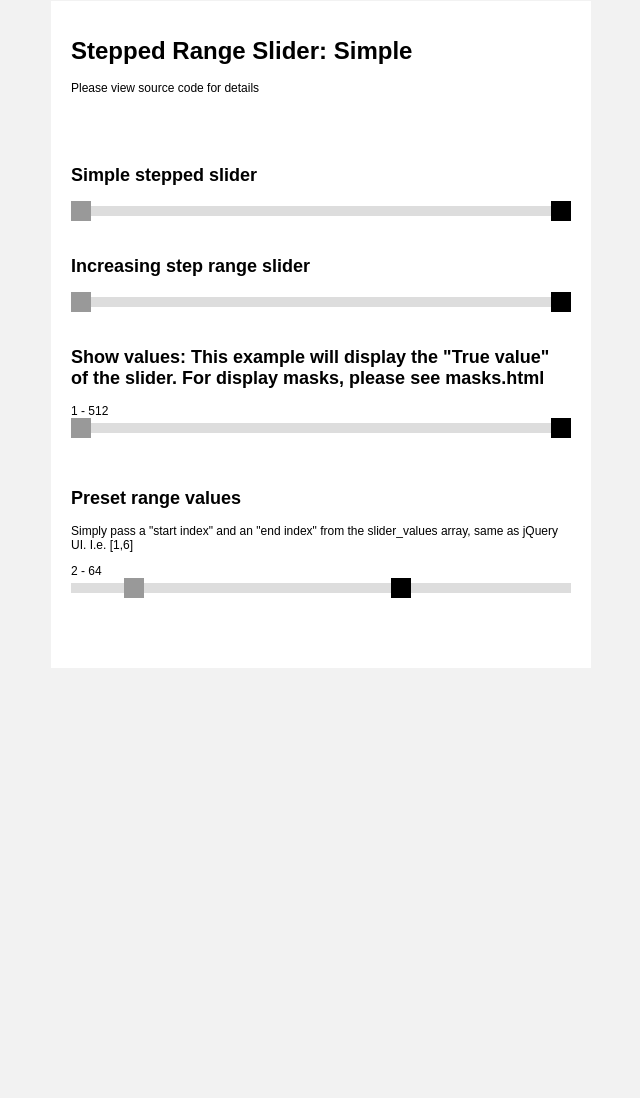
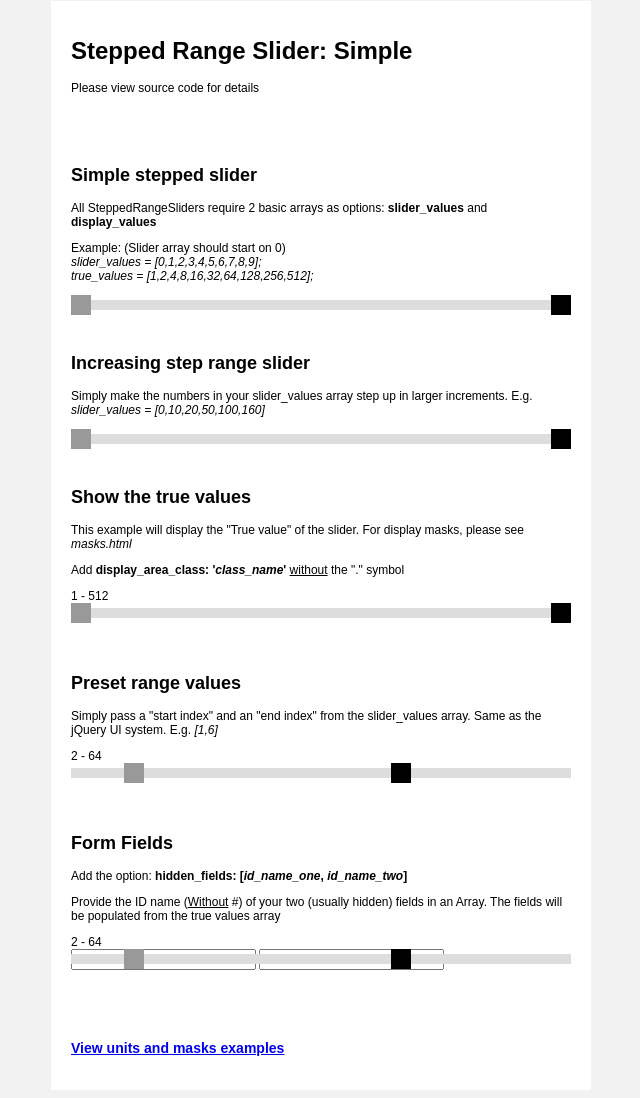
Before and after one commit to blake-simpson/SteppedRangeSlider, a plain HTML site: page examples/simple.html in a window 1280 px wide. Shown: the part 7-1105 px from the top of the page, without its empty margins (319-959 px from the left). Before the commit the page ends 800 px from the top, so only its background shows below. Drawn offline with Linux system fonts and the light colour scheme.

Commit message:
Complete example pages

```diff
--- a/examples/simple.html
+++ b/examples/simple.html
@@ -19,19 +19,28 @@
 
     <script>
     $(function() {
+
       //Slider values array should start with Zero (0). Steps in between are how far the handle will jump in relation to the next step
       slider_values_array = [0,1,2,3,4,5,6,7,8,9];
       true_values_array   = [1,2,4,8,16,32,64,128,256,512];
+
       //Initiate the stepped range slider
       $("#slider_simple").steppedRangeSlider({
         slider_values: slider_values_array,
         true_values: true_values_array
       });
+
     });
     </script>
 
     <div class="slider_wrapper">
       <h2>Simple stepped slider</h2>
+      <p>All SteppedRangeSliders require 2 basic arrays as options: <strong>slider_values</strong> and <strong>display_values</strong></p>
+      <p>Example: (Slider array should start on 0)<br />
+        <i>slider_values = [0,1,2,3,4,5,6,7,8,9];<br />
+        true_values   = [1,2,4,8,16,32,64,128,256,512];</i>
+      </p>
+
       <div id="slider_simple" class="slider">
         <div class="slider_body"></div>
       </div>
@@ -40,19 +49,23 @@
 
     <script>
     $(function() {
+
       //Slider values array should start with Zero (0). Steps in between are how far the handle will jump in relation to the next step
-      slider_values_array = [0,10,20,50,100,150];
+      slider_values_array = [0,10,20,50,100,160];
       true_values_array   = [1,2,4,8,16,32];
+
       //Initiate the stepped range slider
       $("#slider_ranged").steppedRangeSlider({
         slider_values: slider_values_array,
         true_values: true_values_array
       });
+
     });
     </script>
 
     <div class="slider_wrapper">
       <h2>Increasing step range slider</h2>
+      <p>Simply make the numbers in your slider_values array step up in larger increments. E.g. <br /><i>slider_values = [0,10,20,50,100,160]</i></p>
       <div id="slider_ranged" class="slider">
         <div class="slider_body"></div>
       </div>
@@ -60,22 +73,27 @@
 
     <script>
     $(function() {
+
       //Slider values array should start with Zero (0). Steps in between are how far the handle will jump in relation to the next step
       slider_values_array = [0,1,2,3,4,5,6,7,8,9];
       true_values_array   = [1,2,4,8,16,32,64,128,256,512];
+
       //Initiate the stepped range slider
       $("#slider_display_values").steppedRangeSlider({
         slider_values: slider_values_array,
         true_values: true_values_array,
         display_area_class: 'display_value_area_one'
       });
+
     });
     </script>
 
     <div class="slider_wrapper">
-      <h2>Show values: This example will display the "True value" of the slider. For display masks, please see masks.html</h2>
+      <h2>Show the true values</h2>
+      <p>This example will display the "True value" of the slider. For display masks, please see <i>masks.html</i></p>
+      <p>Add <strong>display_area_class: '<i>class_name</i>'</strong> <u>without</u> the "." symbol</p>
 
-      <div class="display_value_area_one"></div> <!-- Values are displayed here-->
+      <div class="display_value_area_one display_area"></div> <!-- Values are displayed here-->
 
       <div id="slider_display_values" class="slider">
         <div class="slider_body"></div>
@@ -85,9 +103,11 @@
 
     <script>
     $(function() {
+
       //Slider values array should start with Zero (0). Steps in between are how far the handle will jump in relation to the next step
       slider_values_array = [0,1,2,3,4,5,6,7,8,9];
       true_values_array   = [1,2,4,8,16,32,64,128,256,512];
+
       //Initiate the stepped range slider
       $("#slider_preset_values").steppedRangeSlider({
         slider_values: slider_values_array,
@@ -95,20 +115,60 @@
         display_area_class: 'display_value_area_two',
         values: [1,6]
       });
+
     });
     </script>
 
     <div class="slider_wrapper">
       <h2>Preset range values</h2>
-      <p>Simply pass a "start index" and an "end index" from the slider_values array, same as jQuery UI. I.e. [1,6]</p>
+      <p>Simply pass a "start index" and an "end index" from the slider_values array. Same as the jQuery UI system. E.g. <i>[1,6]</i></p>
 
-      <div class="display_value_area_two"></div> <!-- Values are displayed here-->
+      <div class="display_value_area_two display_area"></div> <!-- Values are displayed here-->
 
       <div id="slider_preset_values" class="slider">
         <div class="slider_body"></div>
       </div>
     </div>
 
+
+
+    <script>
+    $(function() {
+
+      //Slider values array should start with Zero (0). Steps in between are how far the handle will jump in relation to the next step
+      slider_values_array = [0,1,2,3,4,5,6,7,8,9];
+      true_values_array   = [1,2,4,8,16,32,64,128,256,512];
+
+      //Initiate the stepped range slider
+      $("#slider_hidden_fields").steppedRangeSlider({
+        slider_values: slider_values_array,
+        true_values: true_values_array,
+        display_area_class: "display_value_area_three",
+        values: [1,6],
+        hidden_fields: ["hidden1", "hidden2"]
+      });
+
+    });
+    </script>
+
+    <div class="slider_wrapper">
+      <h2>Form Fields</h2>
+      <p>Add the option: <strong>hidden_fields: [<i>id_name_one</i>, <i>id_name_two</i>]</strong></p>
+      <p>Provide the ID name (<u>Without</u> #) of your two (usually hidden) fields in an Array. The fields will be populated from the true values array</p>
+
+      <div class="display_value_area_three display_area"></div> <!-- Values are displayed here-->
+
+      <div id="slider_hidden_fields" class="slider">
+        <div class="slider_body"></div>
+      </div>
+
+      <input type="text" id="hidden1" />
+      <input type="text" id="hidden2" />
+    </div>
+
+
+    <h3><a href="masks.html">View units and masks examples</a></h3>
+
   </div>
 
 </body>
```
Also changed, not shown: examples/masks.html (added, +128 -0 lines).
